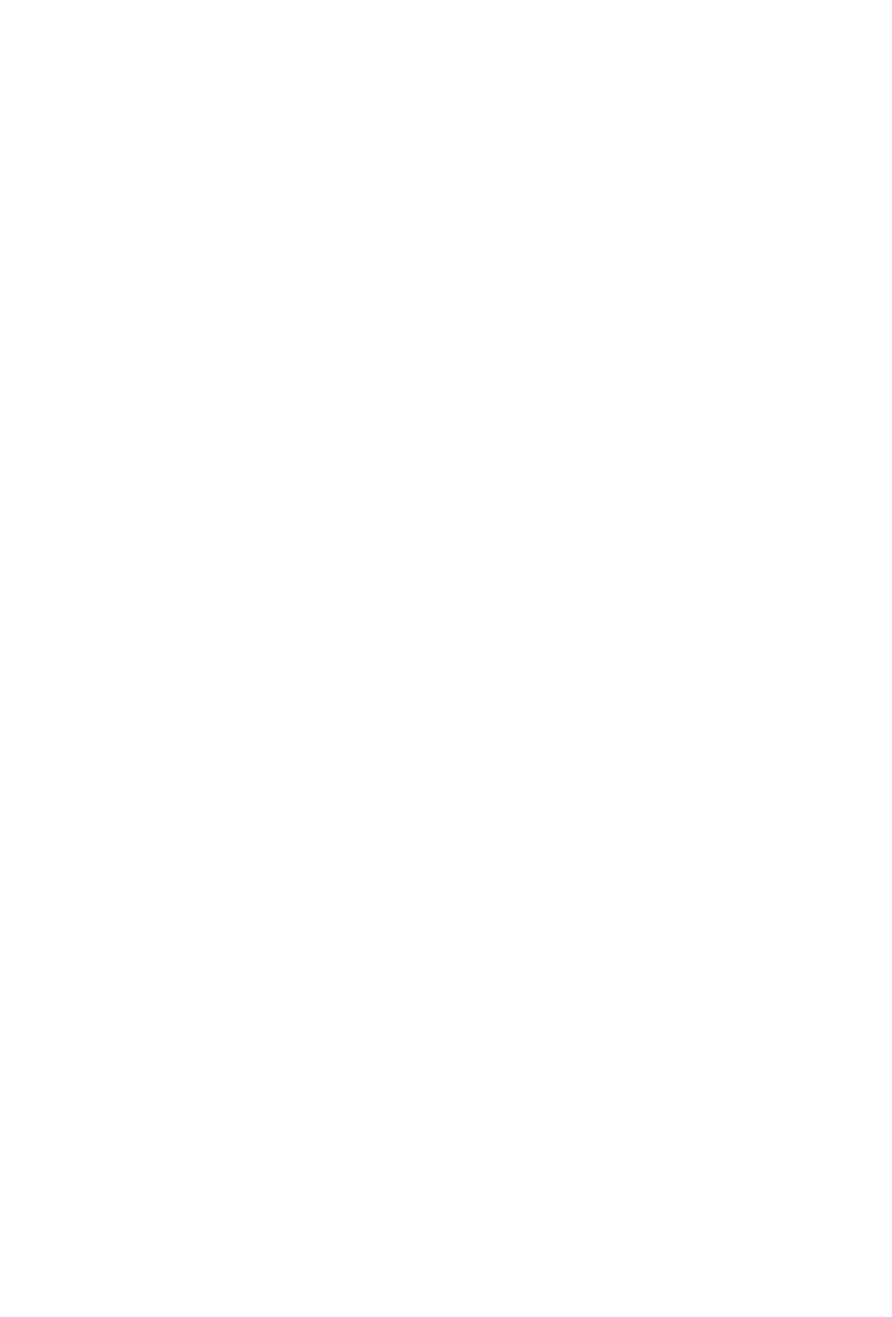
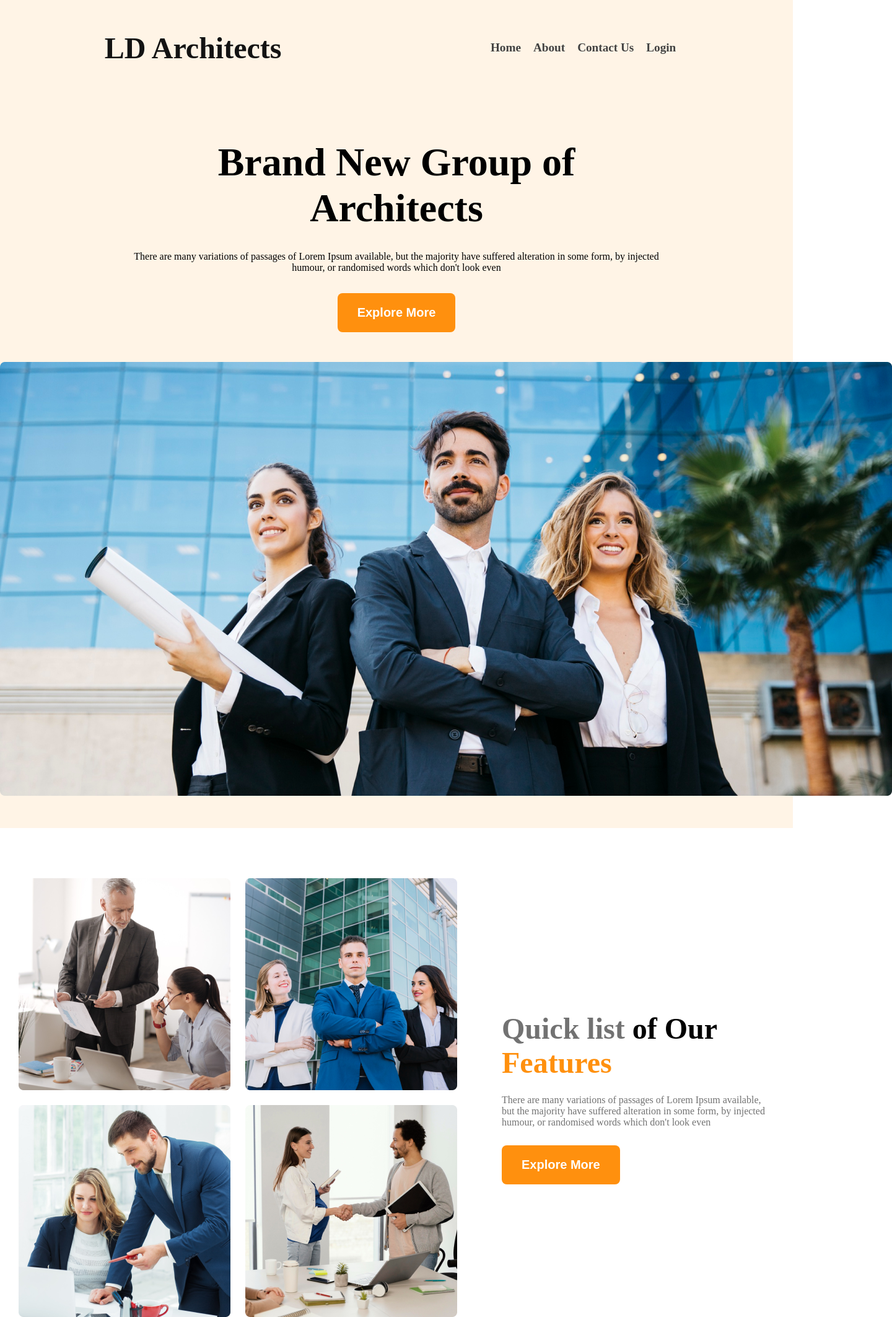
Before and after one commit to surav27/Architect, a plain HTML site: page index.html in a window 1280 px wide. Shown: the whole page at 62% size, 1440 px wide, since content can reach past the window. Before the commit the page ends 800 px from the top, so only its background shows below. Drawn offline with Linux system fonts and the light colour scheme.

Commit message:
add fetures section

```diff
--- a/index.html
+++ b/index.html
@@ -3,14 +3,46 @@
 <head>
     <meta charset="UTF-8">
     <meta name="viewport" content="width=device-width, initial-scale=1.0">
-    <title>LD Architech</title>
+    <title>LD Architects</title>
     <link rel="stylesheet" href="styles/architec.css">
 </head>
-<body>
+<body class="work-sans-font">
     <header>
+        <nav class="nav-container display-flex">
+                <h2 class="brand text-dark1">LD Architects</h2>
+
+                <ul class="nav-lists display-flex ">
+                    <li class="nav-items"><a href="" class="nav-link text-dark2">Home</a></li>
+                    <li class="nav-items"><a href="" class="nav-link text-dark2">About</a></li>
+                    <li class="nav-items"><a href="" class="nav-link text-dark2">Contact Us</a></li>
+                    <li class="nav-items"><a href="" class="nav-link text-dark2">Login</a></li>
+                </ul>
+        </nav>
+        <div class="banner">
+            <div class="banner-content">
+                <h2 class="banner-tittle">Brand New Group of Architects </h2>
+                <p class="banner-description">There are many variations of passages of Lorem Ipsum available, but the majority have suffered alteration in some form, by injected humour, or randomised words which don't look even</p>
+                <button class="btn-primarry">Explore More</button>
+            </div>
+            <img class="banner-img" src="images/banner.png" alt="some architects">
+        </div>
 
     </header>
     <main>
+        <section class="features display-flex">
+            <div class="features-container">
+                <img src="images/team1.png" alt="">
+                <img src="images/team2.png" alt="">
+                <img src="images/team3.png" alt="">
+                <img src="images/team4.png" alt="">
+            </div>
+            <div class="features-details">
+                <h2 class="features-heading"><span class="text-dark3">Quick list </span>of Our <span class="primary-color">Features</span></h2>
+                <p class="features-text text-dark3">There are many variations of passages of Lorem Ipsum available, but the majority have suffered alteration in some form, by injected humour, or randomised words which don't look even</p>
+                <button class="btn-primarry">Explore More</button>
+            </div>
+
+        </section>
 
     </main>
     <footer>
--- a/styles/architec.css
+++ b/styles/architec.css
@@ -0,0 +1,120 @@
+@import url('https://fonts.googleapis.com/css2?family=Work+Sans:ital,wght@0,100..900;1,100..900&display=swap');
+
+// <weight>: Use a value from 100 to 900
+// <uniquifier>: Use a unique and descriptive class name
+
+.work-sans-font {
+  font-family: "Work Sans", sans-serif;
+  font-optical-sizing: auto;
+  font-weight: 400px;
+  font-style: normal;
+}
+
+
+/* share code */
+*{
+    margin: 0px;
+    padding: 0px;
+    box-sizing: border-box;
+}
+.primary-color{
+    color: #FF900E;
+}
+.display-flex{
+    display: flex;
+}
+.text-dark3{
+    color: #727272;
+}
+.text-dark2{
+    color: #424242;
+}
+.text-dark1{
+    color: #131313;
+}
+.btn-primarry{
+   background-color: #FF900E;
+   color: white;
+   font-size: 1.25rem;
+   padding: 1.25rem 2rem;
+   border: none;
+   border-radius: 8px;
+   font-weight: 600;
+
+}
+.banner-content, .banner, .features{
+
+    max-width: 1453px;
+    margin: 0 auto;
+
+}
+
+
+/* header code */
+header{
+    background-color: rgba(255, 144, 14, 0.1);
+}
+.nav-container{
+    justify-content: space-around;
+    align-items: center;
+    padding-top: 3.1rem;
+}
+
+.nav-items{
+    list-style: none;
+    margin-right: 1.25rem;
+}
+.nav-link{
+    text-decoration: none;
+    font-weight: 600;
+    font-size: 1.2rem;
+}
+.brand{
+    font-size: 3rem;
+    font-weight: bold;
+}
+/* banner styles */
+.banner-content{
+    margin: 0 auto;
+    max-width: 850px;
+    text-align: center;
+}
+.banner-tittle{
+    font-size: 4rem;
+    font-weight: bold;
+    margin-top: 7.50rem;
+}
+.banner-description{
+    margin-top: 2rem;
+    margin-bottom: 2rem;
+    font-size: 1rem;
+}
+.banner-img{
+    margin-top: 3rem;
+    margin-bottom: 3rem;
+}
+.features{
+    padding-top: 5.10rem;
+    align-items: center;
+    justify-content: center;
+}
+.features-container{
+    display: grid;
+    grid-template-columns: repeat(2,1fr);
+    gap: 1.50rem;
+}
+.features-details{
+    margin-left: 4.50rem;
+    max-width: 440px;
+
+
+}
+.features-heading{
+    font-size: 3rem;
+    font-weight: 700;
+}
+.features-text{
+    padding-top: 1.50rem;
+    padding-bottom: 1.75rem;
+    font-size: 1rem;
+}
```
